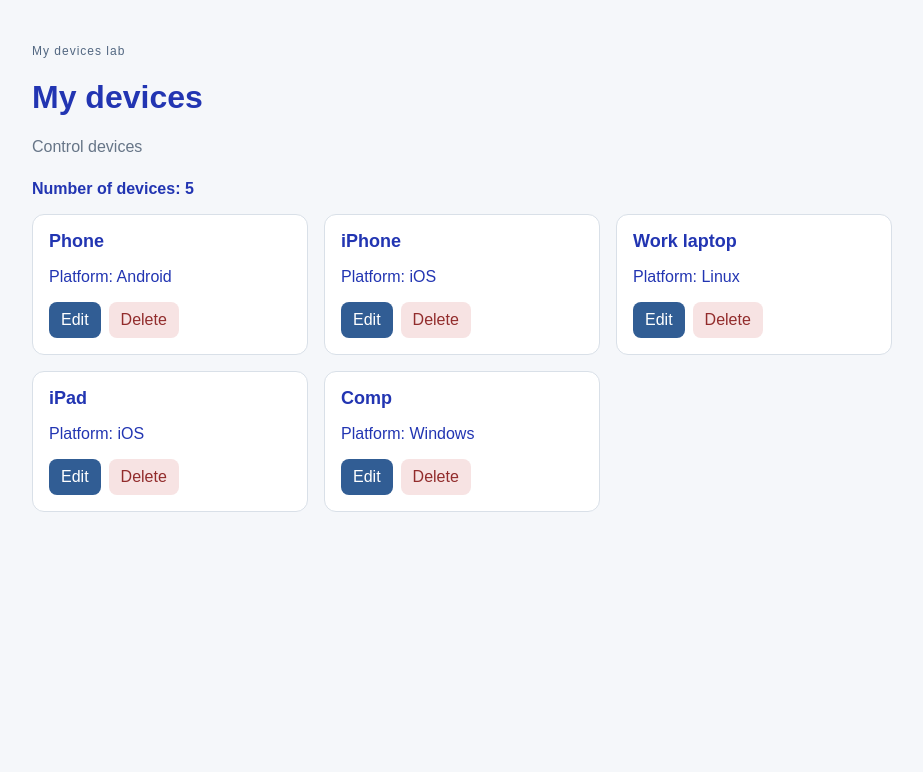
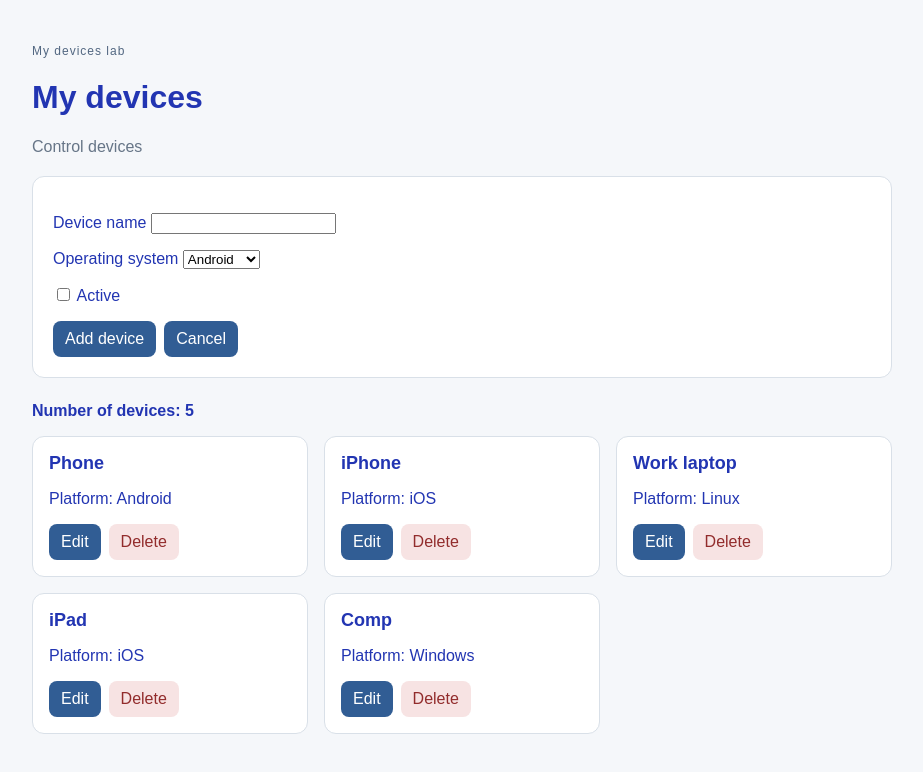
Before and after one commit to FullStack66-webinars/devices-control, a React (Vite) app: page / in a window 1280 px wide. Shown: the top 772 px of the page, without its empty margins (178-1101 px from the left). Built offline with nearby package versions, Linux system fonts and the light colour scheme.

Commit message:
add DeviceForm

```diff
--- a/src/App.jsx
+++ b/src/App.jsx
@@ -2,6 +2,7 @@ import { useState } from 'react'
 import './App.css'
 import DeviceList from "./components/DeviceList.jsx";
 import {initialDevices} from "./data/devices.js";
+import DeviceForm  from "./components/DeviceForm.jsx";
 
 
 function App() {
@@ -24,6 +25,7 @@ function App() {
         <p className="muted">Control devices</p>
       </header>
 
+        <DeviceForm />
       <p className="summary"> Number of devices: {devices.length}</p>
       <DeviceList devices={devices} deleteDevice={deleteDevice} editDevice={editDevice}/>
     </main>
--- /dev/null
+++ b/src/components/DeviceForm.jsx
@@ -0,0 +1,39 @@
+import {PLATFORMS} from "../constants/platforms.js";
+
+export default function DeviceForm() {
+    function handleSubmit(e) {
+        console.log(e, "handleSubmit");
+    }
+
+    return (
+        <form onSubmit={handleSubmit}
+
+            className="panel" aria-label="Register device">
+            <p>
+                <label htmlFor="device-name">
+                    Device name{" "}
+                    <input type="text" name="name" id="device-name"/>
+                </label>
+            </p>
+            <p>
+                <label>
+                    Operating system{" "}
+                    <select name="platform">
+                        {PLATFORMS.map((platform) => (
+                            <option key={platform} value={platform}>{platform}</option>
+                        ))}
+                    </select>
+                </label>
+            </p>
+            <p>
+                <label>
+                    <input type="checkbox" name="isActive" /> Active
+                </label>
+            </p>
+            <div className="actions">
+                <button type="submit">Add device</button>
+                <button type="button">Cancel</button>
+            </div>
+        </form>
+    );
+}
```
